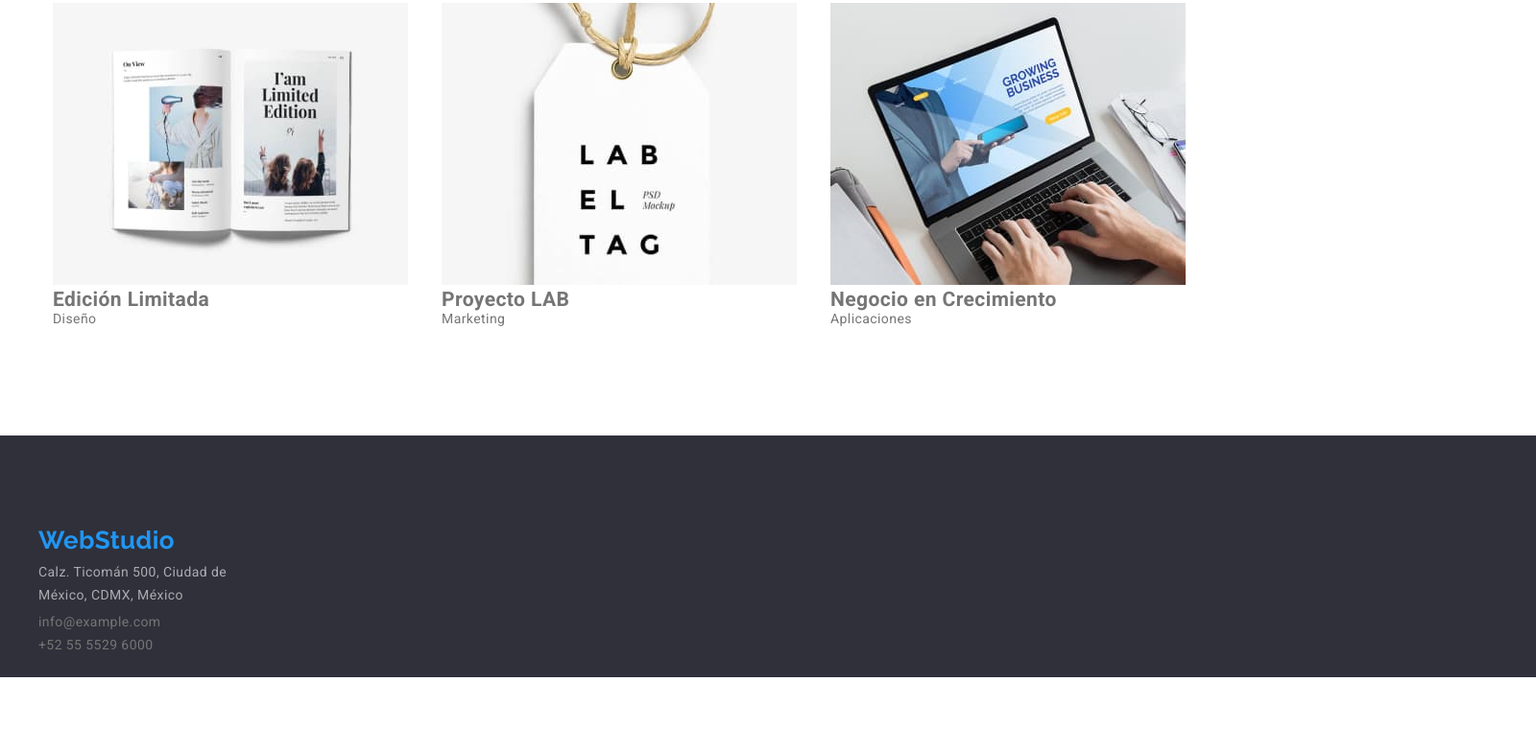
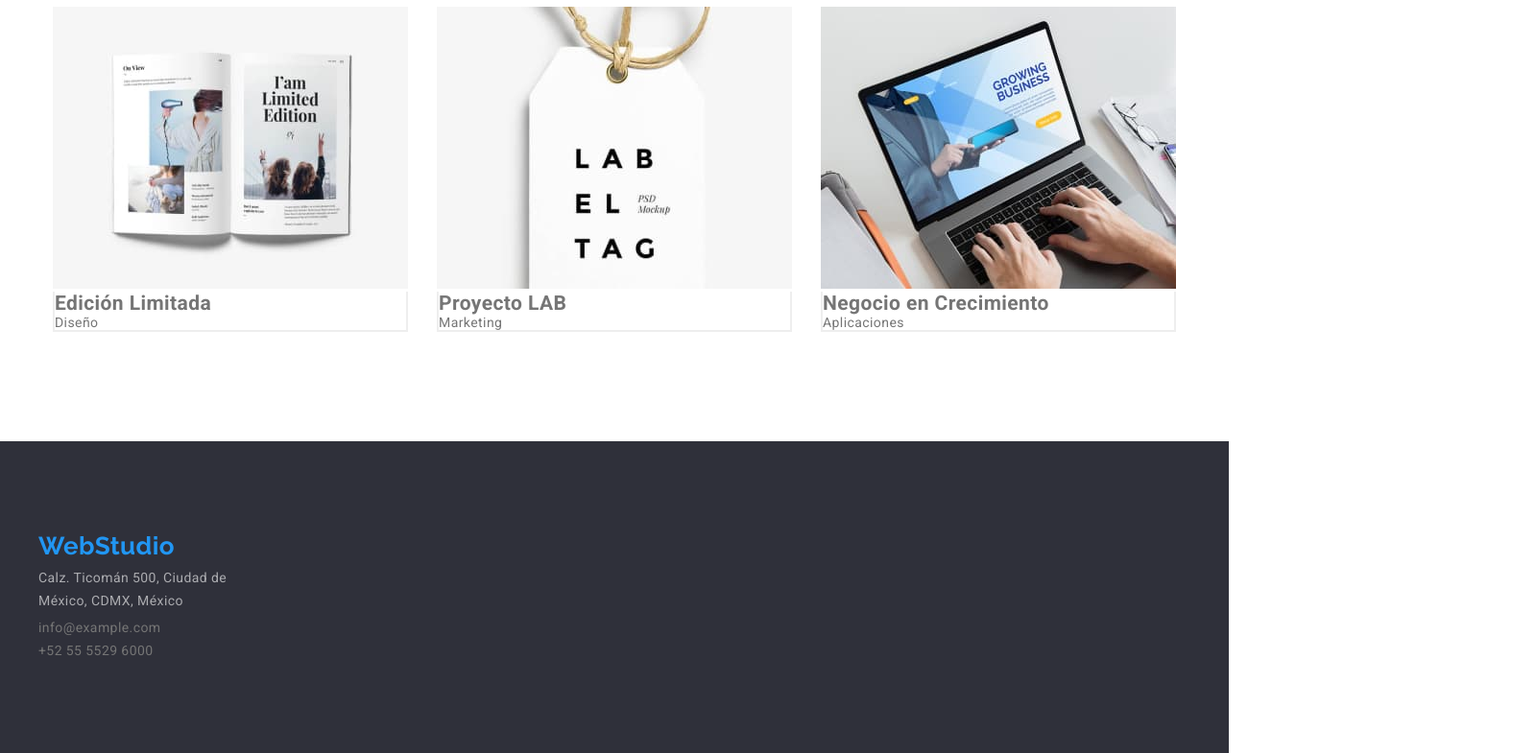
Before and after one commit to AndreJimenezL/goit-markup-hw-03, a plain HTML site: page Portafolio.html in a window 1280 px wide. Shown: the part 977-1762 px from the top of the page at 96% size, 1600 px wide, since content can reach past the window. Before the commit the page ends 1683 px from the top, so only its background shows below. Drawn offline with Linux system fonts and the light colour scheme.

Commit message:
correcciones mentor

```diff
--- a/css/styles.css
+++ b/css/styles.css
@@ -82,6 +82,7 @@ header {
     height: 80px;
     padding: 0 var(--container-padding);
     background: var(--primary-white-color);
+    border-bottom: 2px solid #eee;
 }
 
 header nav {
@@ -169,7 +170,6 @@ header nav .nav-menu .link {
 }
 
 .benefits li .title {
-    height: 50px;
     text-transform: uppercase;
     color: var(--primary-black-color);
 }
@@ -304,29 +304,40 @@ background-color: var(--background-gray);
 
 .portfolio .cards li {
     margin-bottom: 20px;
-    width: 360px;
+
 }
 
 .portfolio .cards li a h2 {
     color: var(--primary-black-color);
     padding: 15px;
+
+}
+
+.portfolio .cards li > p{
+    border-bottom: 2px solid #eee;
+    border-left: 2px solid #eee;
+    border-right: 2px solid #eee;
+}
+
+.portfolio .cards li > h2 {
+    border-left: 2px solid #eee;
+    border-right: 2px solid #eee;
 }
 
 .portfolio .cards li a p {
     color: var(--primary-text-color);
     font-size: 16px;
     padding: 15px;
+
 }
 
 
 /* ----------- footer section ----------- */
 
 #banner-footer {
-    width: 1600px;
-    height: 252px;
-    left: 0px;
     top: 2158px;
     background: #2F303A;
+
 }
 
 footer {
```
Also changed, not shown: index.html (+2 -2 lines).
